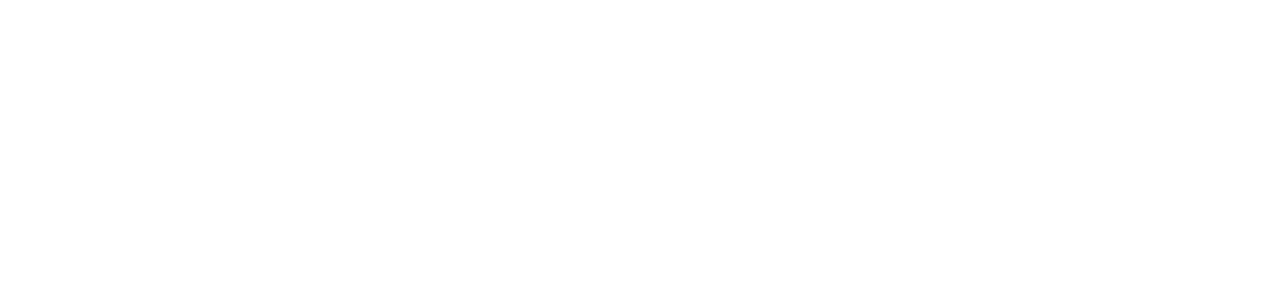
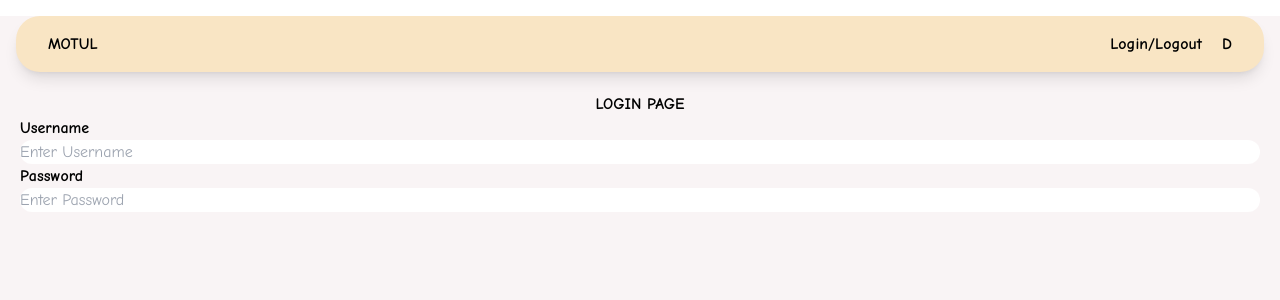
Before and after one commit to ZeusSantiago/muscles-of-the-unique-lineage, a React (Vite) app: page /login in a window 1280 px wide. Before the commit this address had no page. Shown: the top 300 px of the page. Built offline with nearby package versions, Linux system fonts and the light colour scheme.

Commit message:
LoginPage, Landing page, Color palette and Nav
LoginPage, Landing page, Color palette and Nav

```diff
--- a/src/App.jsx
+++ b/src/App.jsx
@@ -1,15 +1,19 @@
 import { Route, Routes, BrowserRouter } from "react-router-dom";
 import LandingPage from "./pages/LandingPage";
+import Nav from "./components/menus/Nav";
+import LoginPage from "./pages/LoginPage";
 
 function App() {
   return (
-    <>
+    <div className="bg-lc-#F9F4F5 min-h-dvh">
       <BrowserRouter>
+        <Nav />
         <Routes>
           <Route path="/" element={<LandingPage />} />
+          <Route path="/login" element={<LoginPage />} />
         </Routes>
       </BrowserRouter>
-    </>
+    </div>
   );
 }
 
--- a/src/components/WorkoutList.jsx
+++ b/src/components/WorkoutList.jsx
@@ -22,7 +22,7 @@
   }, [workouts]);
 
   return (
-    <div className="ml-5 mt-5 flex flex-col p-2 border-2 border-black w-1/2 h-auto  rounded-lg bg-white">
+    <div className="ml-5 m-5 flex flex-col p-2 border-2 border-black w-1/2 h-auto  rounded-lg bg-white">
       <div className="font-bold text-xl mb-2 text-center border-b-2 border-black bg-gray-500 rounded-lg shadow-xl">
         Workouts:{" "}
       </div>
--- /dev/null
+++ b/src/components/menus/Nav.jsx
@@ -0,0 +1,15 @@
+import React from "react";
+
+function Nav() {
+  return (
+    <div className=" bg-lc-#F9E5C4 rounded-3xl m-4 px-8 py-2 h-14 font-bold flex justify-between items-center shadow-lg">
+      <div>MOTUL</div>
+      <div className="flex space-x-5">
+        <div>Login/Logout</div>
+        <div>D</div>
+      </div>
+    </div>
+  );
+}
+
+export default Nav;
--- a/src/components/modals/AddWorkoutModal.jsx
+++ b/src/components/modals/AddWorkoutModal.jsx
@@ -33,10 +33,10 @@
   };
 
   return (
-    <>
+    <div className="">
       <form
         onSubmit={handleSubmit}
-        className="w-[375px] flex flex-col justify-center items-center border-2 rounded-xl mt-32 px-4"
+        className="w-[375px] flex flex-col justify-center items-center border-2 rounded-xl px-4"
       >
         ADD DATA
         <div className="grid grid-cols-2 gap-2 py-2 ">
@@ -104,7 +104,7 @@
           Submit
         </button>
       </form>
-    </>
+    </div>
   );
 };
 
--- a/src/index.css
+++ b/src/index.css
@@ -1,3 +1,4 @@
+@import url("https://fonts.googleapis.com/css2?family=Comic+Neue:wght@300;400;700&family=Quantico:ital,wght@0,400;0,700;1,400&display=swap");
 @tailwind base;
 @tailwind components;
 @tailwind utilities;
@@ -18,3 +19,6 @@
   border-radius: 6px;
   padding: 0 10px;
 }
+body {
+  font-family: "Comic Neue", sans-serif;
+}
--- a/src/pages/LandingPage.jsx
+++ b/src/pages/LandingPage.jsx
@@ -20,7 +20,7 @@
       });
   };
   return (
-    <>
+    <div className="rounded-3xl shadow-xl m-4 bg-lc-#B4D0CA pb-4">
       <AddWorkoutModal fetchData={fetchData} />
       <WorkoutList
         setCurrentWorkout={setCurrentWorkout}
@@ -34,7 +34,7 @@
         setHidden={setHidden}
         fetchData={fetchData}
       />
-    </>
+    </div>
   );
 };
 
--- a/src/pages/LoginPage.jsx
+++ b/src/pages/LoginPage.jsx
@@ -1,7 +1,31 @@
 import React from "react";
 
 const LoginPage = () => {
-  return <div>LoginPage</div>;
+  return (
+    <div className="m-5 rounded-xl">
+      <h2 className="text-center font-extrabold">LOGIN PAGE</h2>
+      <div className="flex flex-col">
+        <label for="username">
+          <b>Username</b>
+        </label>
+        <input
+          type="text"
+          placeholder="Enter Username"
+          className="rounded-xl"
+        />
+      </div>
+      <div className="flex flex-col">
+        <label for="Password">
+          <b>Password</b>
+        </label>
+        <input
+          type="text"
+          placeholder="Enter Password"
+          className="rounded-xl"
+        />
+      </div>
+    </div>
+  );
 };
 
 export default LoginPage;
--- a/tailwind.config.js
+++ b/tailwind.config.js
@@ -2,27 +2,48 @@
 export default {
   content: ["./index.html", "./src/**/*.{js,ts,jsx,tsx}"],
   theme: {
-    screens: {
-      xs: "375px",
+    extend: {
+      colors: {
+        //Light:
+        "lc-#F9F4F5": "#F9F4F5",
+
+        "lc-#FCEDD5": "#FCEDD5",
+
+        "lc-#F9E5C4": "#F9E5C4",
+
+        "lc-#CFB594": "#CFB594",
+
+        "lc-#B4D0CA": "#B4D0CA",
+
+        "lc-#798F8B": "#798F8B",
+
+        "lc-#83A197": "#83A197",
+
+        //Dark:
+        "dc-#A3B3BC": "#A3B3BC",
+
+        "dc-#6489A8": "#6489A8",
+
+        "dc-#909CA7": "#909CA7",
+
+        "dc-#3C81B4": "#3C81B4",
+
+        "dc-#52789F": "#52789F",
+
+        "dc-#021331": "#021331",
+
+        "dc-#1B3959": "#1B3959",
+
+        "dc-#7D88B6": "#7D88B6",
+      },
+      screens: {
+        xs: "375px",
+      },
+      fontFamily: {
+        quantico: ["Quantico", "sans-serif"],
+        comicneue: ["Comic Neue", "sans-serif"],
+      },
     },
-    colors: {
-      //Light:
-      "lc-#F9F4F5": "#F9F4F5",
-      "lc-#FCEDD5": "#FCEDD5",
-      "lc-#F9E5C4": "#F9E5C4",
-      "lc-#CFB594": "#CFB594",
-      "lc-#B4D0CA": "#B4D0CA",
-      "lc-#798F8B": "#798F8B",
-      "lc-#83A197": "#83A197",
-      "dc-#A3B3BC": "#A3B3BC",
-      "dc-#6489A8": "#6489A8",
-      "dc-#909CA7": "#909CA7",
-      "dc-#3C81B4": "#3C81B4",
-      "dc-#52789F": "#52789F",
-      "dc-#021331": "#021331",
-      "dc-#1B3959": "#1B3959",
-    },
-    extend: {},
   },
   plugins: [],
 };
```
Also changed, not shown: src/assets/colors.png (added).
